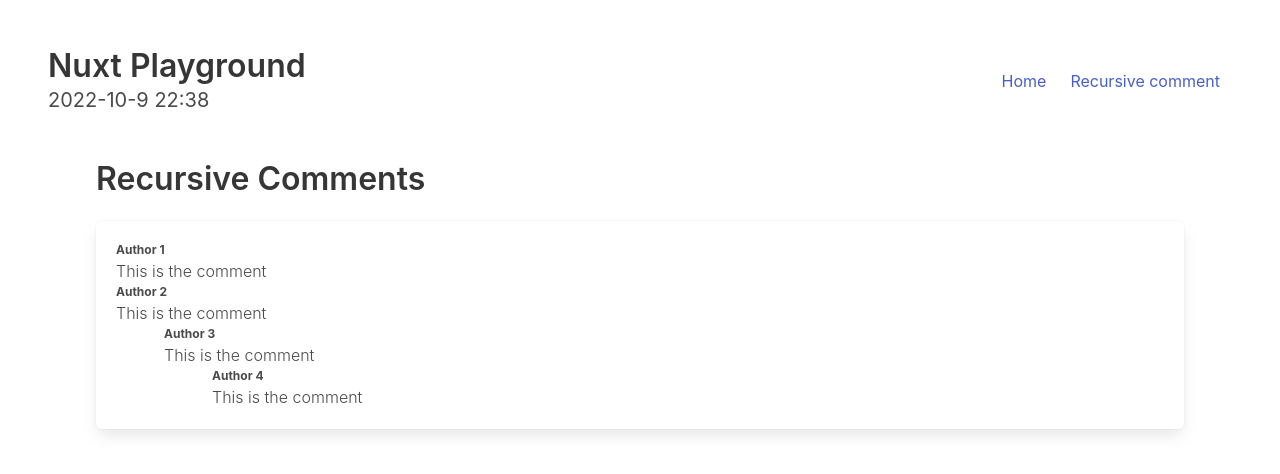
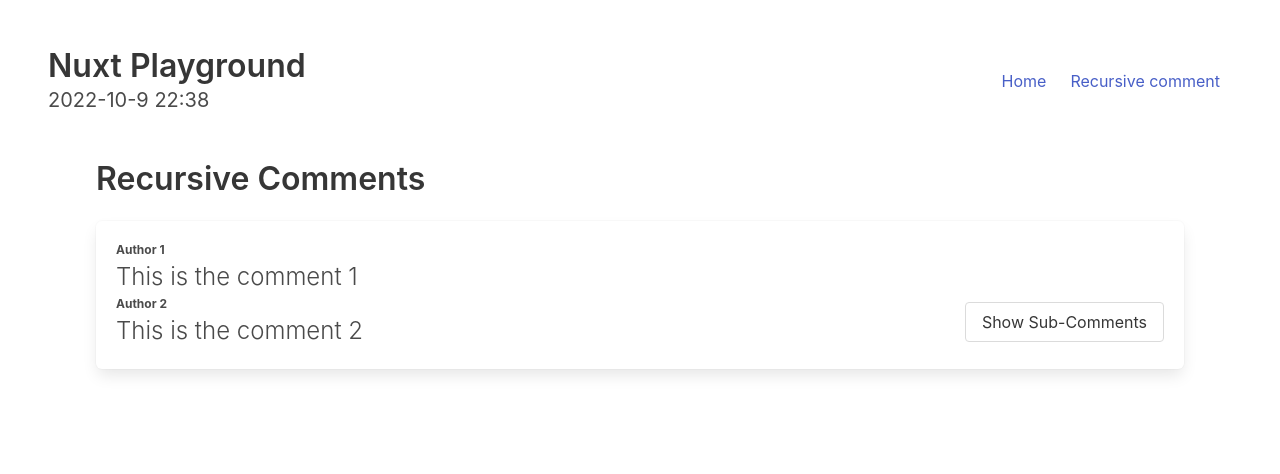
Before and after one commit to MinghongGao/nuxt-playground, a Nuxt app: page /recursive-comment in a window 1280 px wide. Shown: the top 474 px of the page. Built offline with nearby package versions, Linux system fonts and the light colour scheme.

Commit message:
Fix recursive comments component

```diff
--- a/components/Comment.vue
+++ b/components/Comment.vue
@@ -1,8 +1,36 @@
 <template>
   <div>
-    <p class="is-size-7 has-text-weight-bold">{{ comment.author }}</p>
-    <p class="is-size- has-text-weight-light">{{ comment.comment }}</p>
-    <div class="pl-6">
+    <div class="is-flex is-justify-content-space-between is-align-items-center">
+      <div class="author-and-comment">
+        <p
+          class="is-size-7 has-text-weight-bold author"
+          :id="`author-${comment.id}`"
+        >
+          {{ comment.author }}
+        </p>
+        <p
+          class="is-size-4 has-text-weight-light comment"
+          :id="`comment-${comment.id}`"
+        >
+          {{ comment.comment }}
+        </p>
+      </div>
+      <div class="toggle-subcomments-button" v-if="comment.comments.length > 0">
+        <button
+          @click="toggleSubComments"
+          class="button toggle-comments-button"
+          :id="`toggle-button-${comment.id}`"
+        >
+          {{ showComments ? 'Hide' : 'Show' }} Sub-Comments
+        </button>
+      </div>
+    </div>
+
+    <div
+      class="pl-6 sub-comments"
+      v-if="showComments"
+      :id="`subcomments-${comment.id}`"
+    >
       <Comment
         v-for="comment in comment.comments"
         :key="comment.id"
@@ -19,5 +47,15 @@ export default {
       type: Object,
     },
   },
+  data() {
+    return {
+      showComments: false,
+    }
+  },
+  methods: {
+    toggleSubComments() {
+      this.showComments = !this.showComments
+    },
+  },
 }
 </script>
--- a/pages/recursive-comment.vue
+++ b/pages/recursive-comment.vue
@@ -18,23 +18,23 @@ export default {
         {
           id: '1',
           author: 'Author 1',
-          comment: 'This is the comment',
+          comment: 'This is the comment 1',
           comments: [],
         },
         {
           id: '2',
           author: 'Author 2',
-          comment: 'This is the comment',
+          comment: 'This is the comment 2',
           comments: [
             {
               id: '3',
               author: 'Author 3',
-              comment: 'This is the comment',
+              comment: 'This is the comment 3',
               comments: [
                 {
                   id: '4',
                   author: 'Author 4',
-                  comment: 'This is the comment',
+                  comment: 'This is the comment 4',
                   comments: [],
                 },
               ],
```
Also changed, not shown: 1 other file (tests, documents, lock files or other folders).
